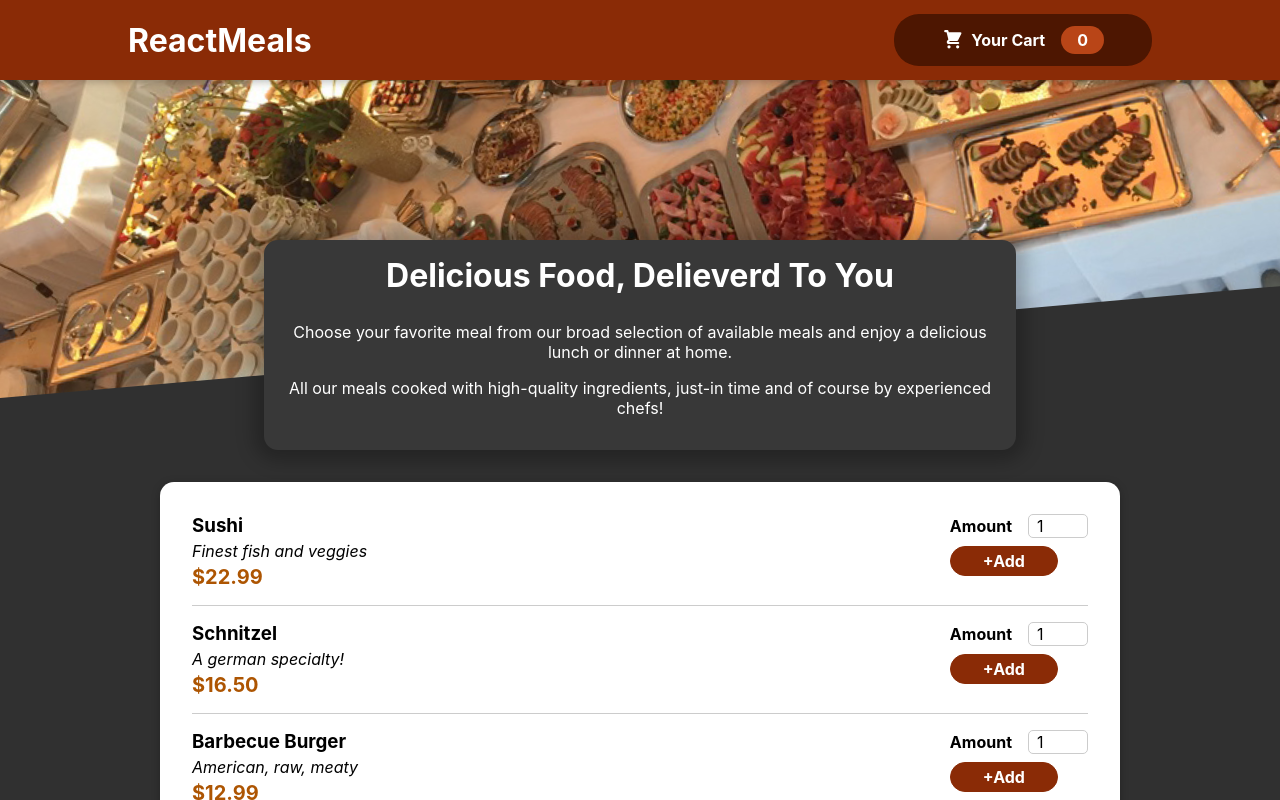
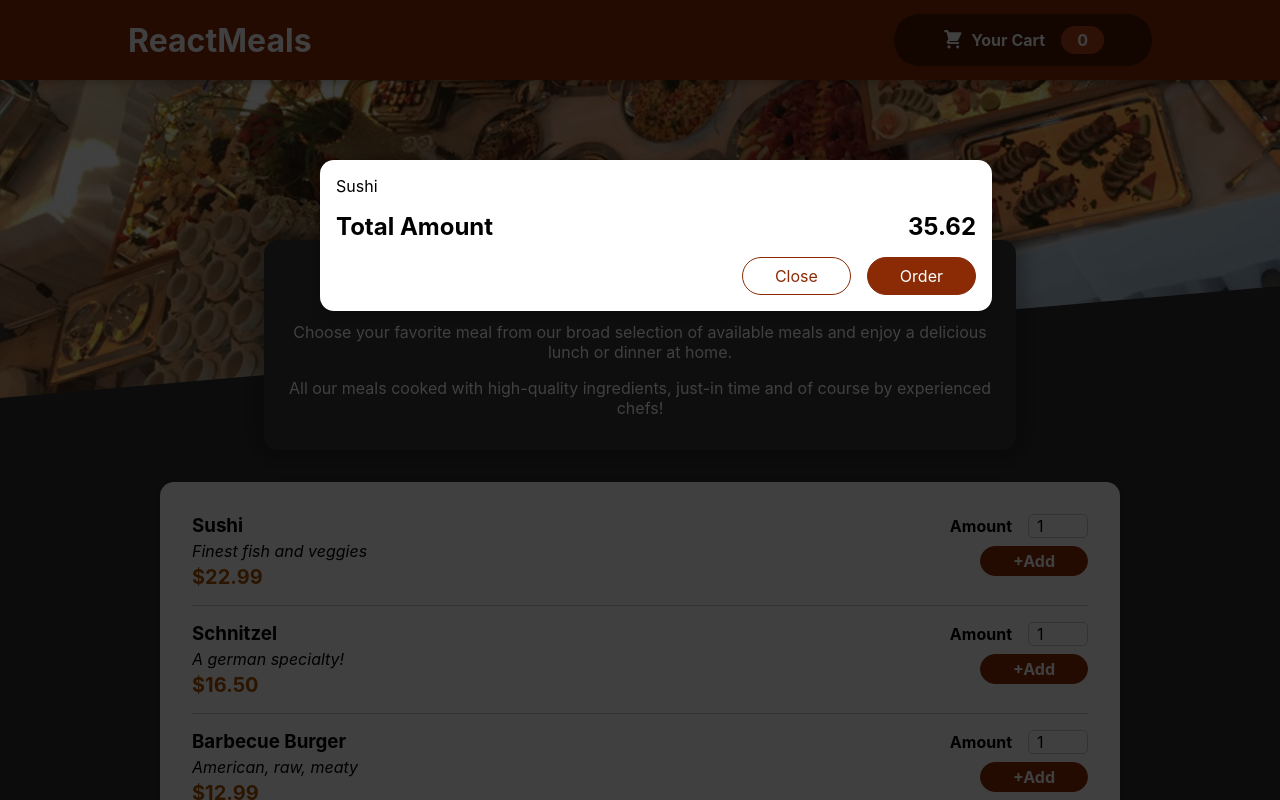
Before and after one commit to Shivanshdev12/Reacteats, a React (Create React App) app: page / in a window 1280 px wide. Shown: the top 800 px of the page. Built offline with nearby package versions, Linux system fonts and the light colour scheme.

Commit message:
Modal React createPortal

```diff
--- a/public/index.html
+++ b/public/index.html
@@ -1,14 +1,12 @@
 <!DOCTYPE html>
 <html lang="en">
+
 <head>
   <meta charset="utf-8" />
   <link rel="icon" href="%PUBLIC_URL%/favicon.ico" />
   <meta name="viewport" content="width=device-width, initial-scale=1" />
   <meta name="theme-color" content="#000000" />
-    <meta
-      name="description"
-      content="Web site created using create-react-app"
-    />
+  <meta name="description" content="Web site created using create-react-app" />
   <link rel="apple-touch-icon" href="%PUBLIC_URL%/logo192.png" />
   <!--
       manifest.json provides metadata used when your web app is installed on a
@@ -26,8 +24,10 @@
     -->
   <title>React App</title>
 </head>
+
 <body>
   <noscript>You need to enable JavaScript to run this app.</noscript>
+  <div id="overlays"></div>
   <div id="root"></div>
   <!--
       This HTML file is a template.
@@ -40,4 +40,5 @@
       To create a production bundle, use `npm run build` or `yarn build`.
     -->
 </body>
+
 </html>
--- a/src/App.js
+++ b/src/App.js
@@ -2,13 +2,17 @@
 import Header from "./components/Layout/Header";
 import AvailableMeals from "./components/Meals/AvailableMeals";
 import MealsSummary from "./components/Meals/MealsSummary";
+import Cart from "./components/Cart/Cart";
 
 function App() {
   return (
     <React.Fragment>
+      <Cart />
       <Header />
-      <MealsSummary />
-      <AvailableMeals />
+      <main>
+        <MealsSummary />
+        <AvailableMeals />
+      </main>
     </React.Fragment>
   );
 }
--- /dev/null
+++ b/src/components/Cart/Cart.css
@@ -0,0 +1,46 @@
+.cart-items {
+    list-style: none;
+    margin: 0;
+    padding: 0;
+    max-height: 20rem;
+    overflow: auto;
+}
+
+.total {
+    display: flex;
+    justify-content: space-between;
+    align-items: center;
+    font-weight: bold;
+    font-size: 1.5rem;
+    margin: 1rem 0;
+}
+
+.actions {
+    text-align: right;
+}
+
+.actions button {
+    font: inherit;
+    cursor: pointer;
+    background-color: transparent;
+    border: 1px solid #8a2b06;
+    padding: 0.5rem 2rem;
+    border-radius: 25px;
+    margin-left: 1rem;
+}
+
+.actions button:hover,
+.actions button:active {
+    background-color: #5a1a01;
+    border-color: #5a1a01;
+    color: white;
+}
+
+.actions .button--alt {
+    color: #8a2b06;
+}
+
+.actions .button {
+    background-color: #8a2b06;
+    color: white;
+}
--- /dev/null
+++ b/src/components/Cart/Cart.js
@@ -0,0 +1,35 @@
+import React from "react";
+import Modal from "../UI/Modal";
+import "./Cart.css";
+
+const Cart = (props) => {
+  const CartItem = (
+    <ul className="cart-items">
+      {[
+        {
+          id: "m1",
+          name: "Sushi",
+          description: "Finest fish and veggies",
+          price: 22.99,
+        },
+      ].map((item) => (
+        <li>{item.name}</li>
+      ))}
+    </ul>
+  );
+  return (
+    <Modal>
+      {CartItem}
+      <div className="total">
+        <span>Total Amount</span>
+        <span>35.62</span>
+      </div>
+      <div className="actions">
+        <button className="button--alt">Close</button>
+        <button className="button">Order</button>
+      </div>
+    </Modal>
+  );
+};
+
+export default Cart;
--- a/src/components/Layout/Header.css
+++ b/src/components/Layout/Header.css
@@ -14,10 +14,6 @@
     z-index: 10;
 }
 
-button {
-    margin-right: 15%;
-}
-
 .main-image {
     width: 100%;
     height: 25rem;
--- a/src/components/Layout/Header.js
+++ b/src/components/Layout/Header.js
@@ -1,8 +1,7 @@
 import React from "react";
+import HeaderCartButton from "./HeaderCartButton";
+import meals from "../../assets/meals.jpg";
 import "./Header.css";
-import meals from "../../assets/meals.jpg";
-
-import HeaderCartButton from "./HeaderCartButton";
 
 const Header = (props) => {
   return (
--- a/src/components/Layout/HeaderCartButton.css
+++ b/src/components/Layout/HeaderCartButton.css
@@ -1,4 +1,4 @@
-.button {
+.button-header {
     cursor: pointer;
     font: inherit;
     border: none;
--- a/src/components/Layout/HeaderCartButton.js
+++ b/src/components/Layout/HeaderCartButton.js
@@ -4,7 +4,7 @@
 
 const HeaderCartButton = (props) => {
   return (
-    <button className="button">
+    <button className="button-header">
       <span className="icon">
         <CartIcon />
       </span>
--- /dev/null
+++ b/src/components/UI/Modal.css
@@ -0,0 +1,41 @@
+.backdrop {
+    position: fixed;
+    top: 0;
+    left: 0;
+    width: 100%;
+    height: 100vh;
+    z-index: 20;
+    background-color: rgba(0, 0, 0, 0.75);
+}
+
+.modal {
+    position: fixed;
+    top: 20vh;
+    left: 5%;
+    width: 90%;
+    background-color: white;
+    padding: 1rem;
+    border-radius: 14px;
+    box-shadow: 0 2px 8px rgba(0, 0, 0, 0.25);
+    z-index: 30;
+    animation: slide-down 300ms ease-out forwards;
+}
+
+@media (min-width: 768px) {
+    .modal {
+        width: 40rem;
+        left: calc(50% - 20rem);
+    }
+}
+
+@keyframes slide-down {
+    from {
+        opacity: 0;
+        transform: translateY(-3rem);
+    }
+
+    to {
+        opacity: 1;
+        transform: translateY(0);
+    }
+}
--- /dev/null
+++ b/src/components/UI/Modal.js
@@ -0,0 +1,31 @@
+import React from "react";
+import ReactDOM from "react-dom";
+import "./Modal.css";
+
+const Backdrop = (props) => {
+  return <div className="backdrop" />;
+};
+
+const ModalOverlay = (props) => {
+  return (
+    <div className="modal">
+      <div className="content">{props.children}</div>
+    </div>
+  );
+};
+
+const overlay = document.getElementById("overlays");
+
+const Modal = (props) => {
+  return (
+    <React.Fragment>
+      {ReactDOM.createPortal(<Backdrop />, overlay)}
+      {ReactDOM.createPortal(
+        <ModalOverlay>{props.children}</ModalOverlay>,
+        overlay
+      )}
+    </React.Fragment>
+  );
+};
+
+export default Modal;
```
Lines whose indentation alone changed are shown as unchanged.
